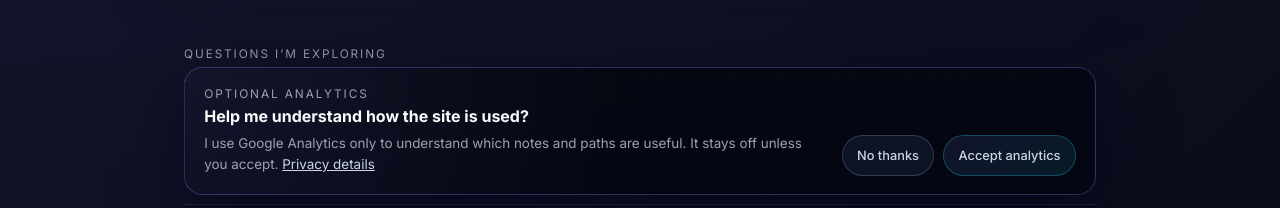
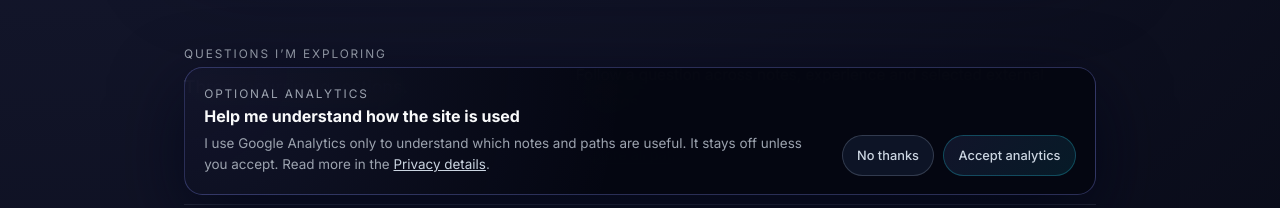
Before and after one commit to carlocaprini/carlocaprini.github.io, a Jekyll site: the page built from index.md, in a window 1280 px wide and 900 px high, scrolled down 539 px. Shown: the part 689-897 px from the top of the window. Built offline with Jekyll 4.4.1, drawn with Linux system fonts in a browser that asks for light colours.

Commit message:
Privacy and consent adjustments

```diff
--- a/_includes/analytics-consent.html
+++ b/_includes/analytics-consent.html
@@ -1,8 +1,8 @@
 <aside class="consent-panel" id="analytics-consent" aria-labelledby="analytics-consent-title" hidden>
   <div class="consent-panel-copy">
     <div class="section-eyebrow">Optional analytics</div>
-    <h2 id="analytics-consent-title">Help me understand how the site is used?</h2>
-    <p>I use Google Analytics only to understand which notes and paths are useful. It stays off unless you accept. <a href="{{ '/privacy/' | relative_url }}">Privacy details</a></p>
+    <h2 id="analytics-consent-title">Help me understand how the site is used</h2>
+    <p>I use Google Analytics only to understand which notes and paths are useful. It stays off unless you accept. Read more in the <a href="{{ '/privacy/' | relative_url }}">Privacy details</a>.</p>
   </div>
   <div class="consent-panel-actions">
     <button class="consent-choice" type="button" data-consent-choice="denied">No thanks</button>
```
Also changed, not shown: tests/browser/privacy-analytics.spec.js (+2 -2 lines), tests/browser/site.spec.js (+1 -1 lines).
